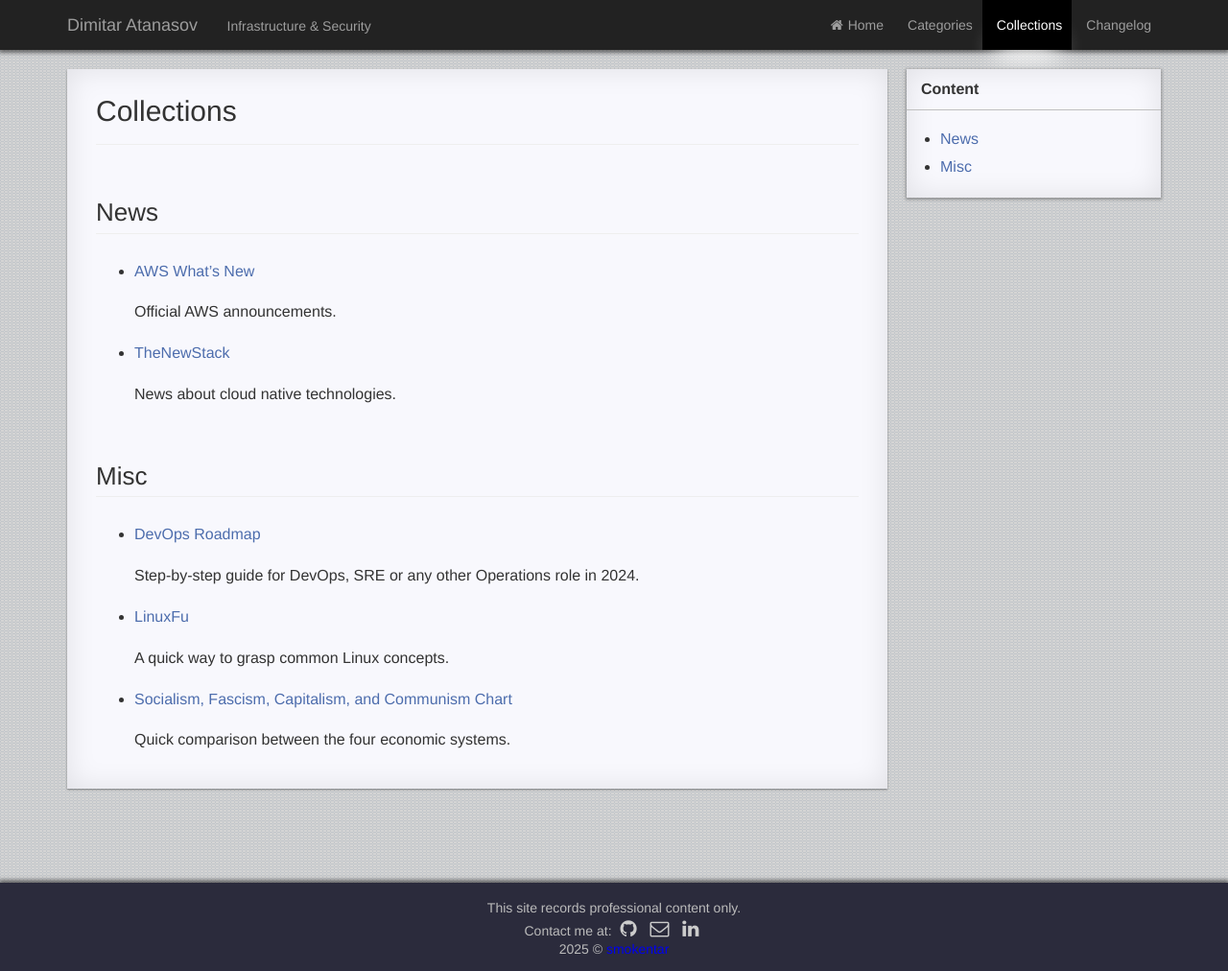
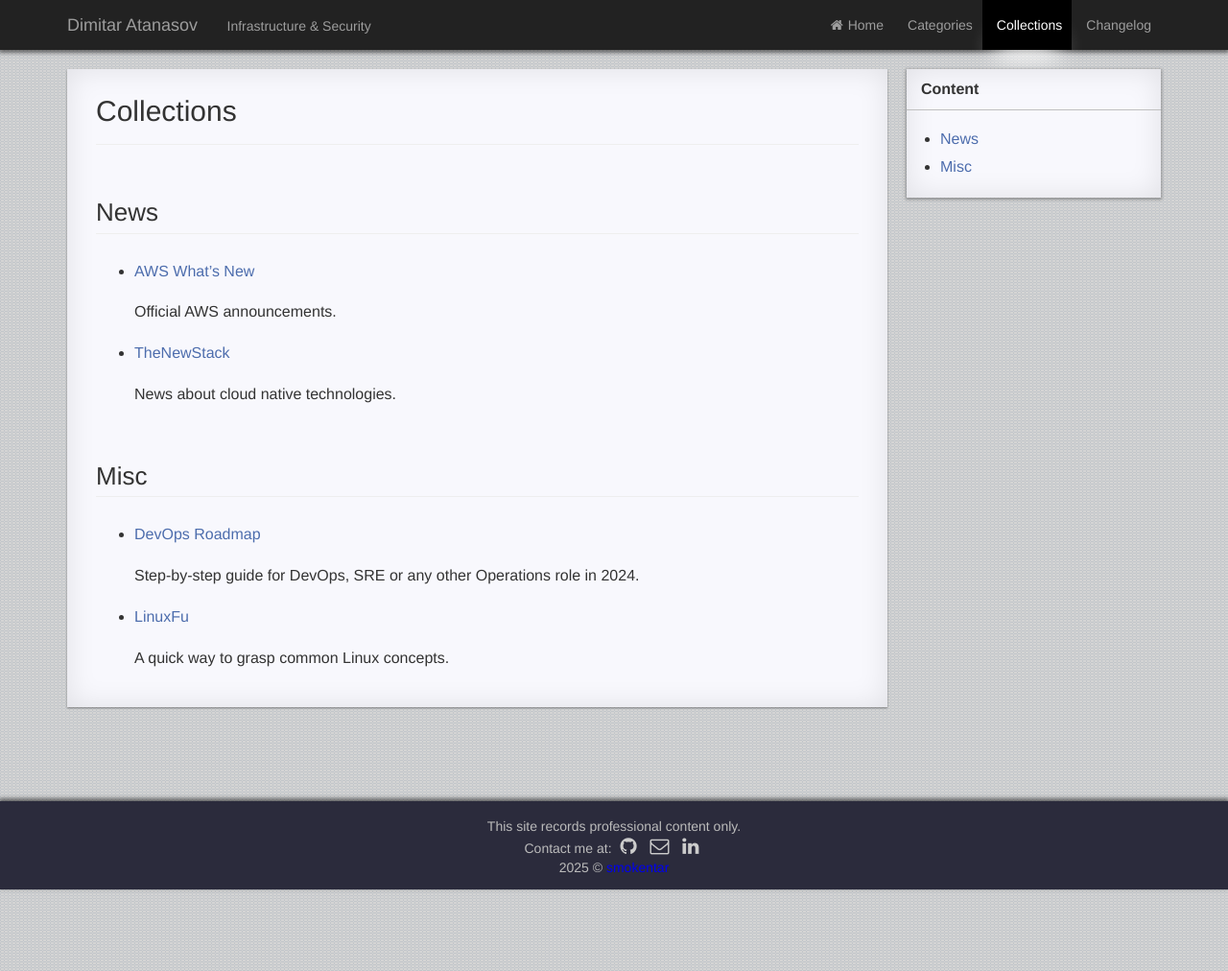
Before and after one commit to smokentar/smokentar, a Jekyll site: the page built from page/2collections.md, in a window 1280 px wide. Shown: the whole page at 96% size. Built offline with Jekyll 4.4.1, drawn with Linux system fonts in a browser that asks for light colours; comment, search, counter and statistics services are not loaded; a style sheet for code colours, icons or effects is not loaded.

Commit message:
Update collections

```diff
--- a/page/2collections.md
+++ b/page/2collections.md
@@ -27,7 +27,3 @@
 * <a href="https://linuxjourney.com/" target="_blank">LinuxFu</a>
 
     A quick way to grasp common Linux concepts.
-
-* <a href="https://www.history.navy.mil/content/dam/museums/hrnm/Education/EducationWebsiteRebuild/RussianPropagandaAboutGermany/Socialism,%20Fascism,%20Capitalism,%20Communism%20Background.pdf" target="_blank">Socialism, Fascism, Capitalism, and Communism Chart</a>
-
-    Quick comparison between the four economic systems.
```
